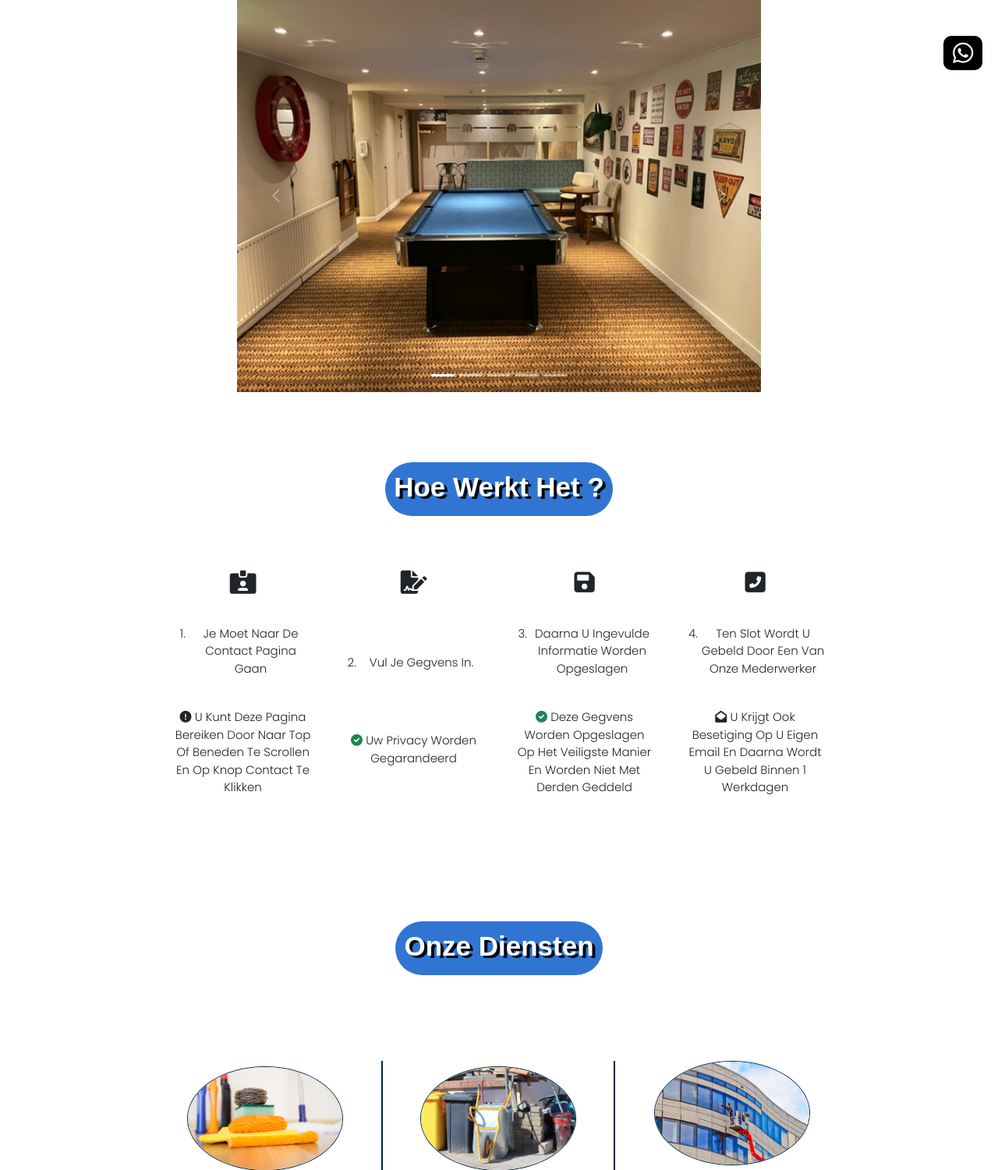
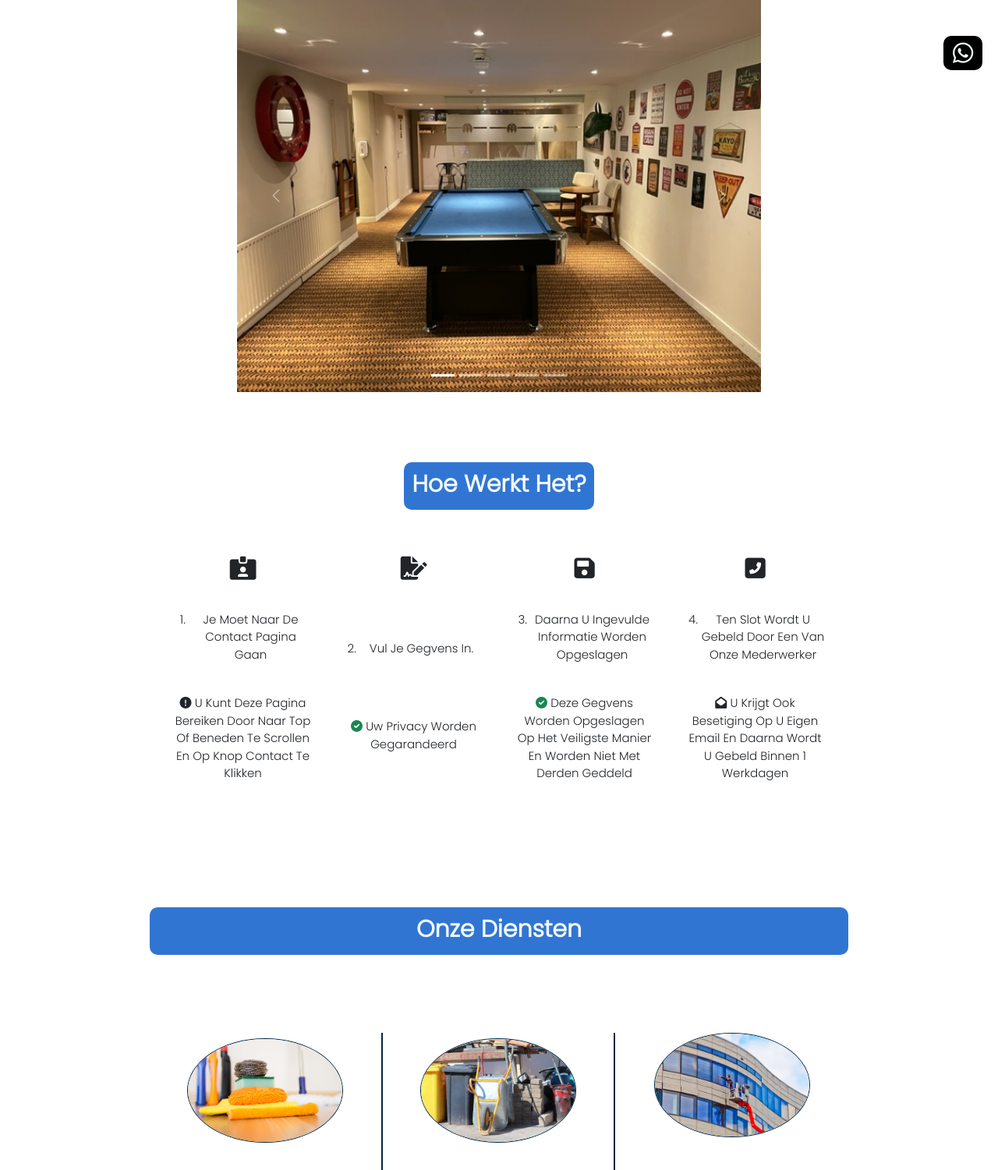
Before and after one commit to mohamedloul1/project_schoon_maak_bedrijf, a PHP site: page / in a window 1280 px wide. Shown: the part 660-2161 px from the top of the page at 78% size. Run offline with PHP 8.4, Linux system fonts and the light colour scheme; style sheets or scripts are compiled from the project's sources; some web fonts are replaced.

Commit message:
nieuw footer

```diff
--- a/app/views/home.php
+++ b/app/views/home.php
@@ -108,9 +108,9 @@
 
 <section class="how-working">
   <div class="header_working">
-  <div class="alert  text-center" role="alert" style="background-color: #3175d3;" >
-  <h1>hoe werkt het ?</h1>
-  </div>
+  <div class="titel_hoe_werkt_het">
+        <h1>Hoe werkt het?</h1>
+        </div>
   </div>
 
   <!-- <div class="header__working">
@@ -162,20 +162,19 @@
   </div>
 </section>
 
+
 <section class="onze-diensten">
   <div class="container__onze-diensten">
     <div class="onze_diensten">
-    <div class="alert  text-center" role="alert" style="background-color: #3175d3;" >
-    <h1>Onze diensten </h1>
+    <div class="titel_onze_diensten">
+        <h1>Onze diensten</h1>
+        </div>
     </div>
-
-    </div>
-
     <!-- <h1>Onze diensten</h1> -->
     <div class="cards__onze-diensten">
       <div class="first-crad__onze-diensten">
         <img src="/public/img/scoonmaken-di.jpg">
-        <button>More info</button>
+        <button href="<?php echo URLROOT; ?>dinsten/schoonmaak">More info</button>
         <p>Schoonmaken</p>
       </div>
       <div class="second-crad__onze-diensten">
--- a/app/views/includes/footer.php
+++ b/app/views/includes/footer.php
@@ -27,18 +63,22 @@
 
       <!-- Instagram -->
       <a
-        class="btn btn-primary btn-floating m-1"
+        class="btn btn-primary btn-floating"
+        style="border-radius: 30%; background-color: #ac2bac;"
         style="background-color: #ac2bac;"
         href="#!"
         role="button"
         ><i class="fab fa-instagram"></i
       ></a>
+</div>
+      <!-- facebook -->
+
 
   </div>
 
   <!-- Copyright -->
-  <div class="text-center p-3" style="background-color: rgba(0, 0, 0, 0.2);">
-    © 2022
+  <div class="copyright text-center p-3" style="background-color: rgba(0, 0, 0, 0.2);">
+  Copyright © 2022
     <a class="text-white">Zen Kashash</a> &nbsp; &nbsp;
     <a href="https://policies.google.com/privacy" class="text-white">Privacy</a>
 
--- a/public/css/contactfoto.css
+++ b/public/css/contactfoto.css
@@ -1,10 +1,10 @@
 .service-back {
   width: 100%;
-  height: 350px;
+  height: 300px;
   background: linear-gradient(65deg, rgba(0, 0, 0, 0), rgba(0, 0, 0, 0)), url(/public/img/26.jpg);
   background-position: 100%, center center;
   position: relative;
-  bottom: -200px;
+  bottom: -100px;
   margin-bottom: 200px;
 }
 
@@ -13,7 +13,7 @@
   color: white;
   display: block;
   margin: 0;
-  font-size: 50px;
+  font-size: 35px;
   text-shadow: 4px 3px 0 rgba(0, 0, 0, 0.9);
   padding: 140px 0;
   text-align: center;
--- a/public/css/footer.css
+++ b/public/css/footer.css
@@ -1,9 +1,31 @@
 .footer-f {
   margin-top: 250px;
 }
+.footer-f h1 {
+  font-size: 16px;
+}
+.footer-f p {
+  font-size: 16px;
+}
 
 .fab {
-  font-size: 20px;
+  font-size: 16px;
+}
+
+.titel_text h1 {
+  font-family: Arial, Helvetica, sans-serif;
+  color: white;
+  text-shadow: 4px 3px 0 rgba(0, 0, 0, 0.9);
+  font-size: 30px;
+}
+
+.linken_site a {
+  font-size: 16px;
+}
+
+.copyright {
+  font-size: 16px;
+  font-family: Arial, Helvetica, sans-serif;
 }
 
 /*# sourceMappingURL=footer.css.map */
--- a/public/css/home.css
+++ b/public/css/home.css
@@ -106,19 +106,19 @@ section {
   flex-direction: column;
   position: relative;
 }
-.how-working .alert {
-  border-radius: 10ch;
+.how-working .titel_hoe_werkt_het {
+  display: block;
+  background-color: var(--hover-bg);
+  width: 100%;
+  text-align: center;
+  padding: 1rem;
+  border-radius: 10px;
 }
-.how-working h1 {
-  font-family: Arial, Helvetica, sans-serif;
-  color: white;
-  display: block;
-  text-shadow: 4px 3px 0 rgba(0, 0, 0, 0.9);
-  font-size: 35px;
-  text-align: center;
-  font-weight: bolder;
-  position: relative;
-  z-index: 1;
+.how-working .titel_hoe_werkt_het h1 {
+  color: var(--white);
+  font-size: 2.5rem;
+  font-weight: bold;
+  font-size: 30px;
 }
 .how-working .language__working li {
   list-style: circle;
@@ -173,19 +173,19 @@ section {
   flex-direction: column;
   position: relative;
 }
-.container__onze-diensten .alert {
-  border-radius: 10ch;
+.container__onze-diensten .titel_onze_diensten {
+  display: block;
+  background-color: var(--hover-bg);
+  width: 100%;
+  text-align: center;
+  padding: 1rem;
+  border-radius: 10px;
 }
-.container__onze-diensten h1 {
-  font-family: Arial, Helvetica, sans-serif;
-  color: white;
-  display: block;
-  text-shadow: 4px 3px 0 rgba(0, 0, 0, 0.9);
-  font-size: 35px;
-  text-align: center;
-  font-weight: bolder;
-  position: relative;
-  z-index: 1;
+.container__onze-diensten .titel_onze_diensten h1 {
+  color: var(--white);
+  font-size: 2.5rem;
+  font-weight: bold;
+  font-size: 30px;
 }
 .container__onze-diensten button {
   padding: 2rem 9%;
--- a/public/scss/contactfoto.scss
+++ b/public/scss/contactfoto.scss
@@ -1,11 +1,11 @@
 .service-back {
     width: 100%;
-    height: 350px;
+    height: 300px;
     background: linear-gradient(65deg, rgba(0, 0, 0, 0), rgba(0, 0, 0, 0)),
       url(/public/img/26.jpg);
     background-position: 100%, center center;
     position: relative;
-    bottom: -200px;
+    bottom: -100px;
     margin-bottom: 200px;
   }
 
@@ -14,7 +14,7 @@
     color: rgb(255, 255, 255);
     display: block;
     margin: 0;
-    font-size: 50px;
+    font-size: 35px;
     text-shadow: 4px 3px 0 rgba(0, 0, 0, 0.9);
     padding: 140px 0;
     text-align: center;
--- a/public/scss/footer.scss
+++ b/public/scss/footer.scss
@@ -1,7 +1,35 @@
 //footer
+
 .footer-f{
-    margin-top: 250px;}
+
+    margin-top: 250px;
+    h1{
+        font-size: 16px;
+    }
+    p{
+        font-size: 16px;
+    }
+}
     .fab{
-    font-size: 20px;
+    font-size: 16px;
+
     }
+
+.titel_text{
+    h1{
+        font-family: Arial, Helvetica, sans-serif;
+        color: rgb(255, 255, 255);
+        text-shadow: 4px 3px 0 rgba(0, 0, 0, 0.9);
+        font-size: 30px;
+    }
+}
+.linken_site{
+    a{
+        font-size: 16px;
+    }
+}
+.copyright{
+    font-size: 16px;
+    font-family: Arial, Helvetica, sans-serif;
+}
 //einde footer //
--- a/public/scss/home.scss
+++ b/public/scss/home.scss
@@ -102,36 +102,29 @@ section {
   margin-top: 5rem;
 }
 
+
 .how-working {
   display: flex;
   justify-content: center;
   align-items: center;
   flex-direction: column;
   position: relative;
-  .alert{
-    border-radius: 10ch;
+
+  .titel_hoe_werkt_het{
+    display: block;
+    background-color: var(--hover-bg);
+    width: 100%;
+    text-align: center;
+    padding: 1rem;
+    border-radius: 10px;
+    h1{
+    color: var(--white);
+    font-size: 2.5rem;
+    font-weight: bold;
+    font-size: 30px;
+    }
   }
-  h1{
-    font-family: Arial, Helvetica, sans-serif;
-    color: rgb(255, 255, 255);
-    display: block;
-    text-shadow: 4px 3px 0 rgba(0, 0, 0, 0.9);
-    font-size: 35px;
-    text-align: center;
-    font-weight: bolder;
-    position: relative;
-    z-index: 1;
-    // &::before{
-    //   content: '';
-    //   position: absolute;
-    //   bottom: 0;
-    //   left: 0;
-    //   width: 100%;
-    //   height: 50%;
-    //   background-color: var(--hover-bg);
-    //   z-index: -1;
-    // }
-  }
+
   .language__working li {
     list-style:circle;
     line-height: 10rem;
@@ -181,26 +174,28 @@ section {
 .container__onze-diensten {
   text-align: center;
   position: relative;
+
   .onze_diensten{
-  display: flex;
-  justify-content: center;
-  align-items: center;
-  flex-direction: column;
-  position: relative;
+    display: flex;
+    justify-content: center;
+    align-items: center;
+    flex-direction: column;
+    position: relative;
   }
-  .alert{
-    border-radius: 10ch;
-  }
-  h1{
-    font-family: Arial, Helvetica, sans-serif;
-    color: rgb(255, 255, 255);
+
+  .titel_onze_diensten{
     display: block;
-    text-shadow: 4px 3px 0 rgba(0, 0, 0, 0.9);
-    font-size: 35px;
+    background-color: var(--hover-bg);
+    width: 100%;
     text-align: center;
-    font-weight: bolder;
-    position: relative;
-    z-index: 1;
+    padding: 1rem;
+    border-radius: 10px;
+    h1{
+    color: var(--white);
+    font-size: 2.5rem;
+    font-weight: bold;
+    font-size: 30px;
+    }
   }
   button {
     padding: 2rem 9%;
```
Also changed, not shown: other parts of app/views/includes/footer.php (+42 -6 lines), app/views/pages/contact.php (+7 -3 lines), public/css/contact.css (+15 -12 lines), public/scss/contact.scss (+18 -15 lines), 3 other files.
